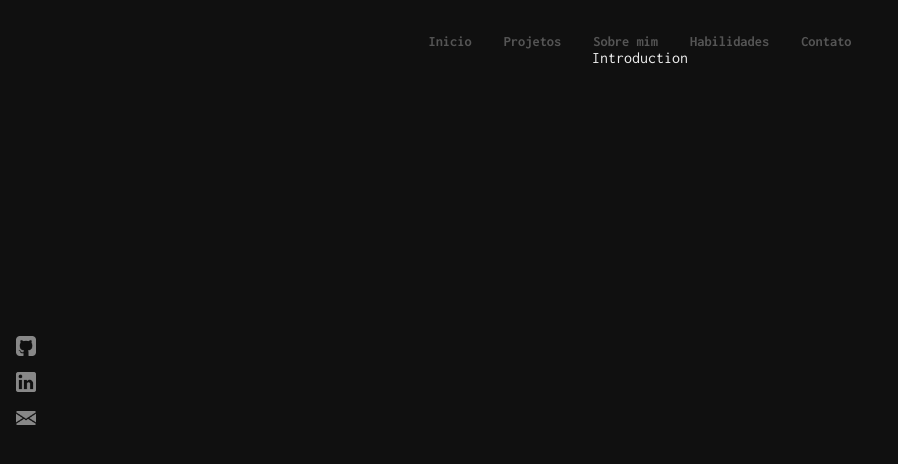
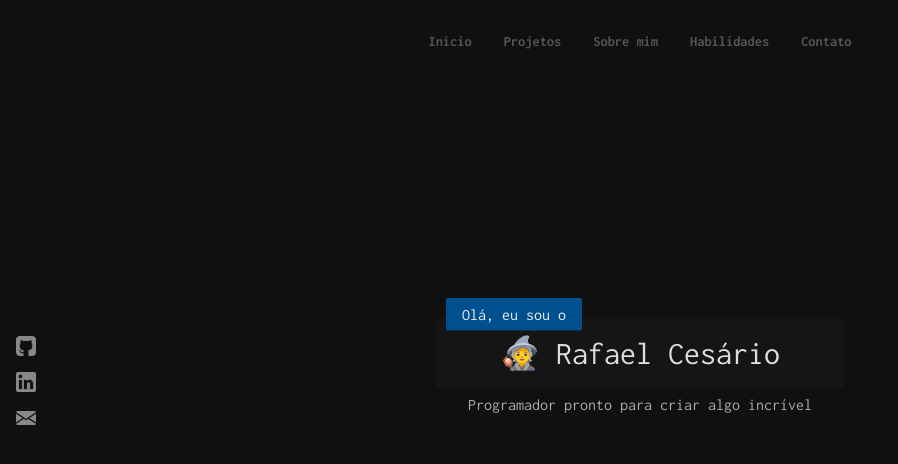
Before and after one commit to Rafael-Cesario/Portfolio, a Next.js app: page / in a window 1280 px wide. Shown: the top 464 px of the page, without its empty margins (0-898 px from the left). Built offline with nearby package versions, Linux system fonts and the light colour scheme.

Commit message:
[ feat ] presentation, css animation

```diff
--- a/components/pages/main.tsx
+++ b/components/pages/main.tsx
@@ -1,10 +1,11 @@
+import { Presentation } from "./presentation";
 import { Socials } from "./socials";
 
 export const Main = () => {
   return (
     <>
       <Socials />
-      <span>Introduction</span>
+      <Presentation />
     </>
   );
 };
--- /dev/null
+++ b/components/pages/presentation.tsx
@@ -0,0 +1,11 @@
+import { StyledPresentation } from "./styles/styledPresentation";
+
+export const Presentation = () => {
+  return (
+    <StyledPresentation>
+      <span>Olá, eu sou o</span>
+      <h1>&#129497; Rafael Cesário</h1>
+      <p>Programador pronto para criar algo incrível</p>
+    </StyledPresentation>
+  );
+};
--- /dev/null
+++ b/components/pages/styles/styledPresentation.tsx
@@ -0,0 +1,65 @@
+import styled from "styled-components";
+
+export const StyledPresentation = styled.div`
+  position: relative;
+  top: 40vh;
+  transform: translate(0, -50%);
+
+  span {
+    background-color: #005090;
+    padding: 0.5rem 1rem;
+    border-radius: 2px;
+    position: absolute;
+    transform: translate(10px, -20px);
+    animation: span 0.3s ease-out both;
+    z-index: 1;
+    opacity: 0;
+
+    @keyframes span {
+      0% {
+        opacity: 0;
+        transform: translate(10px, -50px);
+      }
+
+      100% {
+        opacity: 1;
+      }
+    }
+  }
+
+  h1 {
+    background-color: #151515;
+    padding: 1rem 4rem;
+    color: #ddd;
+    animation: h1 0.3s ease-out 0.3s both;
+
+    @keyframes h1 {
+      0% {
+        opacity: 0;
+        transform: translate(50px, 0);
+      }
+
+      100% {
+        opacity: 1;
+      }
+    }
+  }
+
+  p {
+    text-align: center;
+    margin: 0.5rem;
+    color: #aaa;
+    animation: para 0.3s ease-out 0.6s both;
+
+    @keyframes para {
+      0% {
+        opacity: 0;
+        transform: translate(0, 50px);
+      }
+
+      100% {
+        opacity: 1;
+      }
+    }
+  }
+`;
```
